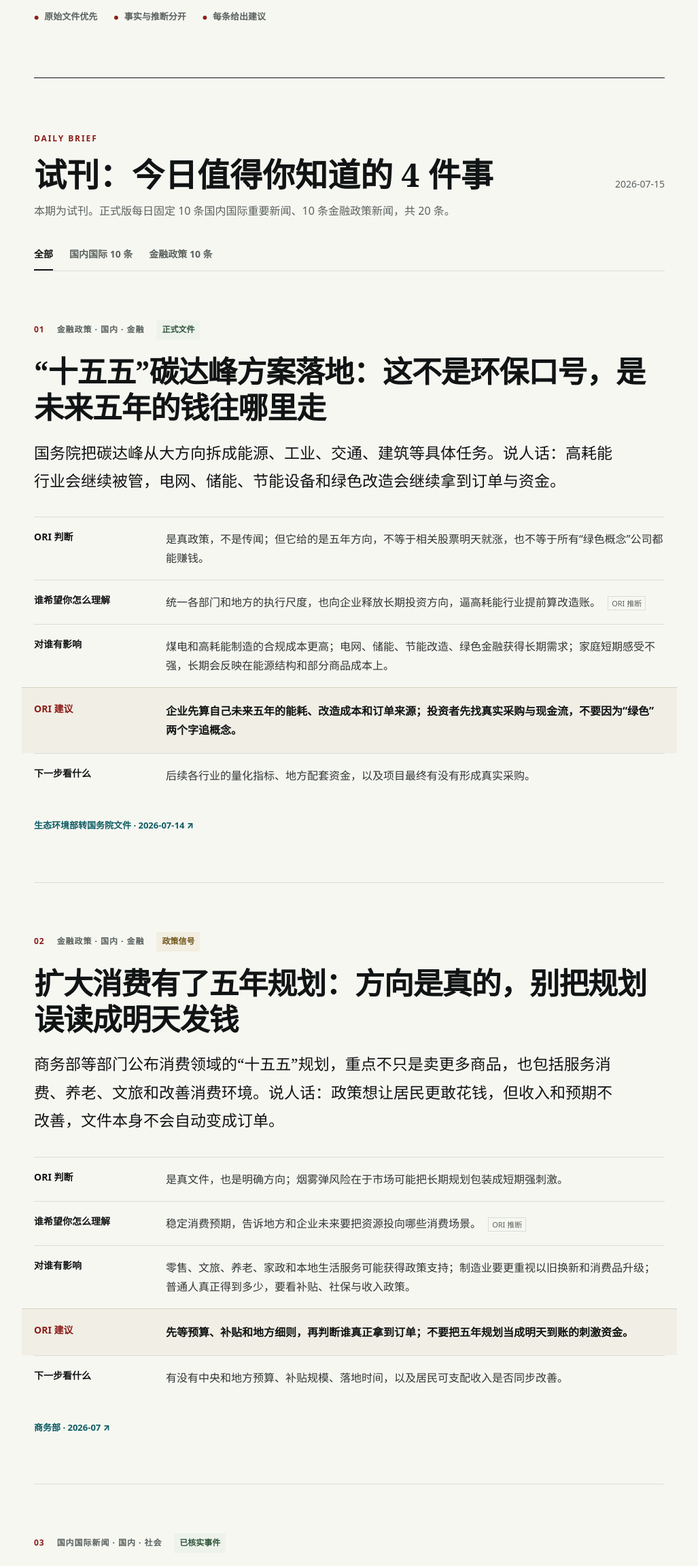
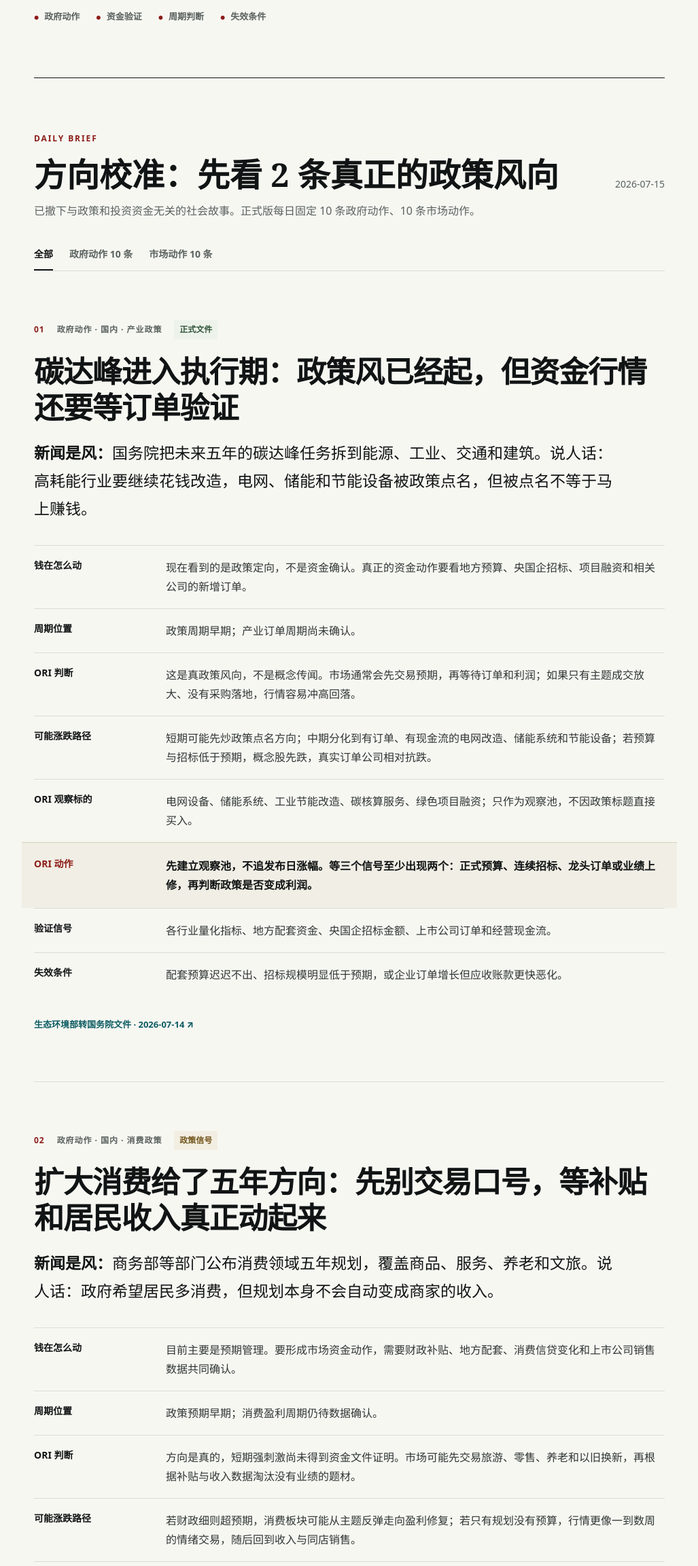
Before and after one commit to xiaode12362/ori-lin-site, a plain HTML site: page news.html in a window 1280 px wide. Shown: the part 496-2800 px from the top of the page at 68% size, without its empty margins (126-1153 px from the left). Drawn offline with Linux system fonts and the light colour scheme.

Commit message:
refocus news on policy winds and capital actions

```diff
--- a/news.html
+++ b/news.html
@@ -3,8 +3,8 @@
 <head>
   <meta charset="utf-8">
   <meta name="viewport" content="width=device-width, initial-scale=1">
-  <title>ORI 新闻判断｜金融与社会新闻，说人话</title>
-  <meta name="description" content="ORI-LIN 每日筛选 10 条国内国际重要新闻与 10 条金融政策新闻，用人话说明事实、目的、影响与行动建议。">
+  <title>ORI 风向与资金动作｜新闻是风，投资动作才是标的</title>
+  <meta name="description" content="ORI-LIN 每日追踪政府动作与投资市场资金动作，判断周期位置、可能路径、观察标的与失效条件。">
   <link rel="stylesheet" href="styles.css">
 </head>
 <body>
@@ -21,10 +21,10 @@
   <main class="news-shell">
     <header class="news-hero">
       <p class="eyebrow">ORI NEWS JUDGMENT</p>
-      <h1>每天 20 条，<br>只说有用的。</h1>
-      <p>10 条国内国际重要新闻，10 条金融政策新闻。全部翻译成 ORI 说人话和 ORI 建议。</p>
+      <h1>新闻是风，<br>资金动作才是标的。</h1>
+      <p>10 条政府变化与动作，10 条投资市场变化与动作。看政策往哪吹，更看钱有没有真的动。</p>
       <div class="news-principles" aria-label="编辑原则">
-        <span>原始文件优先</span><span>事实与推断分开</span><span>每条给出建议</span>
+        <span>政府动作</span><span>资金验证</span><span>周期判断</span><span>失效条件</span>
       </div>
     </header>
 
@@ -39,8 +39,8 @@
       <p class="news-note" id="editionNote"></p>
       <div class="news-filter" aria-label="筛选新闻">
         <button class="is-active" type="button" data-filter="all">全部</button>
-        <button type="button" data-filter="国内国际新闻">国内国际 10 条</button>
-        <button type="button" data-filter="金融政策">金融政策 10 条</button>
+        <button type="button" data-filter="政府动作">政府动作 10 条</button>
+        <button type="button" data-filter="市场动作">市场动作 10 条</button>
       </div>
       <div id="newsList" class="news-list">
         <p class="news-loading">正在读取今日内容……</p>
@@ -49,9 +49,9 @@
 
     <section class="news-method">
       <p class="eyebrow">SOURCE RULES</p>
-      <h2>先看钱、合同、文件和行为，最后才看观点。</h2>
-      <p>A 级是政策、财报、公告、合同、招标、专利和法院文件；B 级是财新、路透、彭博、FT、WSJ 等专业媒体；C 级自媒体只用来发现线索，不能直接支持结论。</p>
-      <p class="news-disclaimer">“发布目标”是 ORI 根据发布主体、时点和措辞作出的推断，不冒充已证实事实；“烟雾弹”只表示叙事可能大于新增事实，不等于假新闻。</p>
+      <h2>政策只说明风向，成交和资金流才说明市场相信了多少。</h2>
+      <p>政府动作看正式文件、预算、监管和采购；市场动作看利率、资金流、成交、回购、增减持、并购、订单和库存。媒体只负责发现线索，ORI 必须回到原始数据验证。</p>
+      <p class="news-disclaimer">涨跌路径是基于当前证据的情景推演，不是确定承诺。每条必须同时写明验证信号与失效条件；没有资金动作支持的政策，只能算风，不能算行情。</p>
     </section>
   </main>
 
--- a/news.js
+++ b/news.js
@@ -24,13 +24,16 @@
           <span class="news-verdict ${escapeHtml(item.verdictTone || '')}">${escapeHtml(item.verdict)}</span>
         </div>
         <h3>${escapeHtml(item.title)}</h3>
-        <p class="news-plain">${escapeHtml(item.plain)}</p>
+        <p class="news-plain"><strong>新闻是风：</strong>${escapeHtml(item.plain)}</p>
         <dl class="news-analysis">
+          <div><dt>钱在怎么动</dt><dd>${escapeHtml(item.capitalAction || '尚未看到可验证的资金动作。')}</dd></div>
+          <div><dt>周期位置</dt><dd>${escapeHtml(item.cycle || '等待确认')}</dd></div>
           <div><dt>ORI 判断</dt><dd>${escapeHtml(item.judgment)}</dd></div>
-          <div><dt>谁希望你怎么理解</dt><dd>${escapeHtml(item.publisherGoal)} <small>ORI 推断</small></dd></div>
-          <div><dt>对谁有影响</dt><dd>${escapeHtml(item.impact)}</dd></div>
-          <div class="news-advice"><dt>ORI 建议</dt><dd>${escapeHtml(item.advice)}</dd></div>
-          <div><dt>下一步看什么</dt><dd>${escapeHtml(item.watch)}</dd></div>
+          <div><dt>可能涨跌路径</dt><dd>${escapeHtml(item.marketPath || item.impact)}</dd></div>
+          <div><dt>ORI 观察标的</dt><dd>${escapeHtml(item.targets || '暂无。')}</dd></div>
+          <div class="news-advice"><dt>ORI 动作</dt><dd>${escapeHtml(item.advice)}</dd></div>
+          <div><dt>验证信号</dt><dd>${escapeHtml(item.watch)}</dd></div>
+          <div><dt>失效条件</dt><dd>${escapeHtml(item.invalidation || '核心假设被后续数据否定。')}</dd></div>
         </dl>
         <a class="news-source" href="${escapeHtml(item.sourceUrl)}" target="_blank" rel="noopener noreferrer">${escapeHtml(item.source)} · ${escapeHtml(item.publishedAt)} ↗</a>
       </article>
--- a/news.json
+++ b/news.json
@@ -1,78 +1,50 @@
 {
-  "updatedAt": "2026-07-15T07:30:00+08:00",
-  "sourcePolicy": "国内优先央视、新华社、中国政府网与监管部门；国际优先彭博、路透、AP、FT、WSJ及官方机构。",
+  "updatedAt": "2026-07-15T13:00:00+08:00",
+  "sourcePolicy": "政府动作回到正式文件、预算、监管与采购；市场动作回到利率、资金流、成交、回购、增减持、并购、订单和库存。",
   "editions": [
     {
       "date": "2026-07-15",
-      "title": "试刊：今日值得你知道的 4 件事",
-      "note": "本期为试刊。正式版每日固定 10 条国内国际重要新闻、10 条金融政策新闻，共 20 条。",
+      "title": "方向校准：先看 2 条真正的政策风向",
+      "note": "已撤下与政策和投资资金无关的社会故事。正式版每日固定 10 条政府动作、10 条市场动作。",
       "items": [
         {
-          "group": "金融政策",
+          "group": "政府动作",
           "region": "国内",
-          "category": "金融",
-          "title": "“十五五”碳达峰方案落地：这不是环保口号，是未来五年的钱往哪里走",
-          "plain": "国务院把碳达峰从大方向拆成能源、工业、交通、建筑等具体任务。说人话：高耗能行业会继续被管，电网、储能、节能设备和绿色改造会继续拿到订单与资金。",
+          "category": "产业政策",
+          "title": "碳达峰进入执行期：政策风已经起，但资金行情还要等订单验证",
+          "plain": "国务院把未来五年的碳达峰任务拆到能源、工业、交通和建筑。说人话：高耗能行业要继续花钱改造，电网、储能和节能设备被政策点名，但被点名不等于马上赚钱。",
           "verdict": "正式文件",
           "verdictTone": "solid",
-          "judgment": "是真政策，不是传闻；但它给的是五年方向，不等于相关股票明天就涨，也不等于所有“绿色概念”公司都能赚钱。",
-          "publisherGoal": "统一各部门和地方的执行尺度，也向企业释放长期投资方向，逼高耗能行业提前算改造账。",
-          "impact": "煤电和高耗能制造的合规成本更高；电网、储能、节能改造、绿色金融获得长期需求；家庭短期感受不强，长期会反映在能源结构和部分商品成本上。",
-          "advice": "企业先算自己未来五年的能耗、改造成本和订单来源；投资者先找真实采购与现金流，不要因为“绿色”两个字追概念。",
-          "watch": "后续各行业的量化指标、地方配套资金，以及项目最终有没有形成真实采购。",
+          "capitalAction": "现在看到的是政策定向，不是资金确认。真正的资金动作要看地方预算、央国企招标、项目融资和相关公司的新增订单。",
+          "cycle": "政策周期早期；产业订单周期尚未确认。",
+          "judgment": "这是真政策风向，不是概念传闻。市场通常会先交易预期，再等待订单和利润；如果只有主题成交放大、没有采购落地，行情容易冲高回落。",
+          "marketPath": "短期可能先炒政策点名方向；中期分化到有订单、有现金流的电网改造、储能系统和节能设备；若预算与招标低于预期，概念股先跌，真实订单公司相对抗跌。",
+          "targets": "电网设备、储能系统、工业节能改造、碳核算服务、绿色项目融资；只作为观察池，不因政策标题直接买入。",
+          "advice": "先建立观察池，不追发布日涨幅。等三个信号至少出现两个：正式预算、连续招标、龙头订单或业绩上修，再判断政策是否变成利润。",
+          "watch": "各行业量化指标、地方配套资金、央国企招标金额、上市公司订单和经营现金流。",
+          "invalidation": "配套预算迟迟不出、招标规模明显低于预期，或企业订单增长但应收账款更快恶化。",
           "source": "生态环境部转国务院文件",
           "sourceUrl": "https://www.mee.gov.cn/zcwj/gwywj/202607/t20260714_1161655.shtml",
           "publishedAt": "2026-07-14"
         },
         {
-          "group": "金融政策",
+          "group": "政府动作",
           "region": "国内",
-          "category": "金融",
-          "title": "扩大消费有了五年规划：方向是真的，别把规划误读成明天发钱",
-          "plain": "商务部等部门公布消费领域的“十五五”规划，重点不只是卖更多商品，也包括服务消费、养老、文旅和改善消费环境。说人话：政策想让居民更敢花钱，但收入和预期不改善，文件本身不会自动变成订单。",
+          "category": "消费政策",
+          "title": "扩大消费给了五年方向：先别交易口号，等补贴和居民收入真正动起来",
+          "plain": "商务部等部门公布消费领域五年规划，覆盖商品、服务、养老和文旅。说人话：政府希望居民多消费，但规划本身不会自动变成商家的收入。",
           "verdict": "政策信号",
           "verdictTone": "signal",
-          "judgment": "是真文件，也是明确方向；烟雾弹风险在于市场可能把长期规划包装成短期强刺激。",
-          "publisherGoal": "稳定消费预期，告诉地方和企业未来要把资源投向哪些消费场景。",
-          "impact": "零售、文旅、养老、家政和本地生活服务可能获得政策支持；制造业要更重视以旧换新和消费品升级；普通人真正得到多少，要看补贴、社保与收入政策。",
-          "advice": "先等预算、补贴和地方细则，再判断谁真正拿到订单；不要把五年规划当成明天到账的刺激资金。",
-          "watch": "有没有中央和地方预算、补贴规模、落地时间，以及居民可支配收入是否同步改善。",
+          "capitalAction": "目前主要是预期管理。要形成市场资金动作，需要财政补贴、地方配套、消费信贷变化和上市公司销售数据共同确认。",
+          "cycle": "政策预期早期；消费盈利周期仍待数据确认。",
+          "judgment": "方向是真的，短期强刺激尚未得到资金文件证明。市场可能先交易旅游、零售、养老和以旧换新，再根据补贴与收入数据淘汰没有业绩的题材。",
+          "marketPath": "若财政细则超预期，消费板块可能从主题反弹走向盈利修复；若只有规划没有预算，行情更像一到数周的情绪交易，随后回到收入与同店销售。",
+          "targets": "有真实客流、同店增长和自由现金流的零售、文旅、养老服务及以旧换新产业链；回避只靠政策概念、库存和负债偏高的公司。",
+          "advice": "不把五年规划当买入指令。先看补贴金额和发放方式，再看居民收入、社零、同店销售和公司回款，确认钱是否从政府文件走到企业利润表。",
+          "watch": "中央及地方预算、补贴覆盖范围、居民可支配收入、社零数据、龙头同店销售和库存周转。",
+          "invalidation": "补贴规模偏小、居民收入和消费意愿继续走弱，或企业销售增长主要来自降价且利润率恶化。",
           "source": "商务部",
           "sourceUrl": "https://www.mofcom.gov.cn/zfxxgk/fdzdgknr/ztfl/gnmygl/art/2026/art_c9b4c4851de94b18809007ff90d9cce0.html",
-          "publishedAt": "2026-07"
-        },
-        {
-          "group": "国内国际新闻",
-          "region": "国内",
-          "category": "社会",
-          "title": "广西山洪后徒步五小时救老人：它是救援事实，也是基层应急能力的一次压力测试",
-          "plain": "强降雨冲毁进村道路，一名 77 岁老人突发急病，救援人员徒步五小时进入村庄。说人话：人救到了值得肯定，但道路中断后医疗能不能及时到达，才是更该追问的问题。",
-          "verdict": "已核实事件",
-          "verdictTone": "solid",
-          "judgment": "事件本身可信。报道强调人的努力，但不能因此忽略偏远地区道路、通信和急救的结构性短板。",
-          "publisherGoal": "呈现救援行动与公共服务投入的正面价值，同时提醒社会关注汛期安全。",
-          "impact": "对保险、应急通信、道路养护、基层医疗和防灾设备提出真实需求；对普通家庭的提醒是，极端天气下不能只靠个人经验判断出行风险。",
-          "advice": "家庭准备极端天气联系人、药品和备用电源；相关企业检查通信、物流与人员安全预案是否真能在断路断网时运行。",
-          "watch": "同类地区是否补上通信、道路和转运预案，而不是事件结束后只留下感人故事。",
-          "source": "央视网",
-          "sourceUrl": "https://news.cctv.com/2026/07/14/ARTITIgq786Gd3CPuTl9iuj5260714.shtml",
-          "publishedAt": "2026-07-14 07:02"
-        },
-        {
-          "group": "国内国际新闻",
-          "region": "国际",
-          "category": "金融",
-          "title": "IMF 更新全球经济判断：预测不是事实，真正有用的是它在担心什么",
-          "plain": "IMF 发布 7 月世界经济展望更新。说人话：这不是宣布未来一定怎样，而是在当前数据和假设下给全球政府、央行和市场一套共同参考。战争、能源、贸易和科技投资仍是主要变量。",
-          "verdict": "权威预测",
-          "verdictTone": "signal",
-          "judgment": "不是假新闻，也不是已经发生的事实。把预测数字当结论是误读；更重要的是看 IMF 调高或调低了谁，以及为什么。",
-          "publisherGoal": "协调全球政策预期，提醒各国哪些风险可能拖累增长和金融稳定。",
-          "impact": "出口企业要关注主要贸易伙伴需求；能源和航运仍受地缘风险牵动；科技投资强但估值更依赖利率；家庭会通过就业、汇率和物价间接受影响。",
-          "advice": "企业用汇率、能源和海外需求做三套情景预算；不要因为一版全球预测就立刻改变长期投资或资产配置。",
-          "watch": "各国实际通胀、央行利率路径、能源价格和贸易限制是否偏离 IMF 的前提。",
-          "source": "国际货币基金组织 IMF",
-          "sourceUrl": "https://www.imf.org/-/media/files/publications/weo/2026/update/july/english/text.pdf",
           "publishedAt": "2026-07"
         }
       ]
```
Also changed, not shown: index.html (+2 -2 lines).
